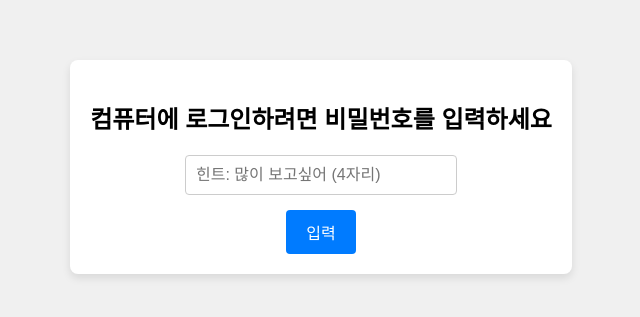
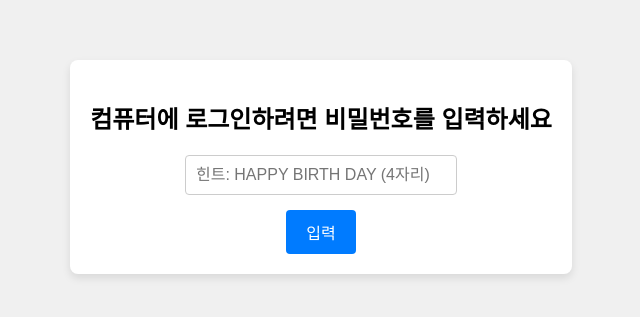
Before and after one commit to hellowsuns/pdcomputer, a plain HTML site: page index.html in a window 1280 px wide. Shown: the part 233-550 px from the top of the page, 319-959 px from the left. Drawn offline with Linux system fonts and the light colour scheme.

Commit message:
Update index.html

```diff
--- a/index.html
+++ b/index.html
@@ -10,7 +10,7 @@
     <!-- 비밀번호 입력 화면 -->
     <div id="login-container">
         <h2>컴퓨터에 로그인하려면 비밀번호를 입력하세요</h2>
-        <input type="text" id="password-input" placeholder="힌트: 많이 보고싶어 (4자리)"> <!-- 비밀번호 가리기 제거 -->
+        <input type="text" id="password-input" placeholder="힌트: HAPPY BIRTH DAY (4자리)"> <!-- 비밀번호 가리기 제거 -->
         <button id="submit-password-button">입력</button>
     </div>
 
```
